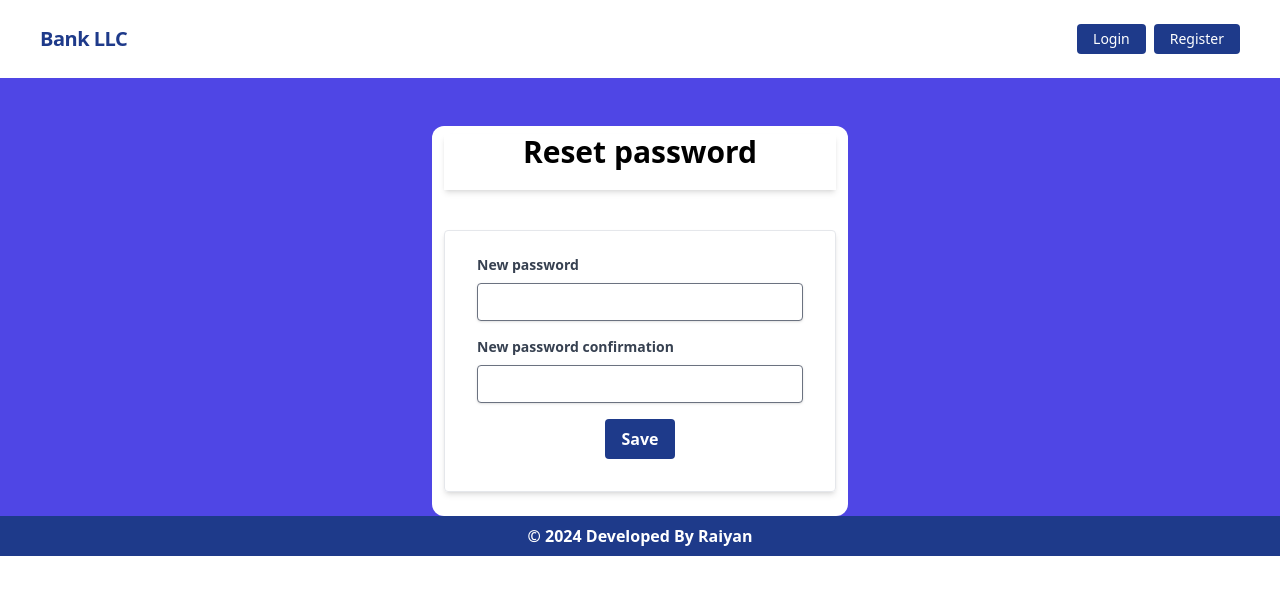
After one commit to coderboy-raiyan/Bank-Management-System, a Django app: page /accounts/change-password/ in a window 1280 px wide. The commit adds this page. Shown: the top 595 px of the page. Run offline with Django 4.2, Linux system fonts and the light colour scheme; some libraries are stand-ins or nearby versions.

Commit message:
all functionalities done

```diff
--- /dev/null
+++ b/accounts/templates/accounts/change_password.html
@@ -0,0 +1,38 @@
+{% extends 'base.html' %}
+
+{% block body %}
+{% if form.non_field_errors %}
+{% for error in form.non_field_errors %}
+<div class="bg-red-100 border border-red-400 text-red-700 px-4 py-3 rounded relative mt-2" role="alert">
+    <p class="font-bold">Error!</p>
+    <p class="block sm:inline">{{ error }}</p>
+</div>
+{% endfor %} {% endif %}
+<div class="grid grid-cols-3 gap-4">
+    <div></div>
+    <div class="py-2 px-3 rounded-xl bg-white mt-12">
+        <h1 class="font-bold text-3xl text-center pb-5 shadow-md">Reset password</h1>
+        <div class="w-full mt-10">
+            <form method="post" class="shadow-md border border-gray-200 rounded px-8 pt-6 pb-8 mb-4">
+                {% csrf_token %} {% for hidden_field in form.hidden_fields %} {{ hidden_field.errors }} {{ hidden_field }} {% endfor %}
+                {% for field in form.visible_fields %}
+                <div class="mb-4">
+                    <label class="block text-gray-700 text-sm font-bold mb-2" for="{{ field.id_for_label }}">
+                        {{ field.label }}
+                    </label>
+                    <input class="shadow appearance-none border border-gray-500 rounded w-full py-2 px-3 text-gray-700 leading-tight focus:outline-none focus:shadow-outline" name="{{ field.name }}" id="{{ field.id_for_label }}" type="{{ field.widget_type }}">
+                </div>
+                {% if field.errors %} {% for error in field.errors %}
+                <p class="text-red-600 text-sm italic pb-2">{{ error }}</p>
+                {% endfor %} {% endif %} {% endfor %}
+
+                <div class="flex items-center justify-center w-full">
+                    <button class="bg-blue-900 hover:bg-blue-700 text-white font-bold py-2 px-4 rounded focus:outline-none focus:shadow-outline" type="submit">
+                Save
+            </button>
+                </div>
+            </form>
+        </div>
+    </div>
+</div>
+{% endblock body %}
--- a/accounts/templates/accounts/profile.html
+++ b/accounts/templates/accounts/profile.html
@@ -17,6 +17,9 @@
 <div class="bg-white px-3 py-4 rounded-xl my-6">
 
     <h4 class="font-bold text-3xl text-left pb-5">Account NO: {{request.user.account.account_no}}</h4>
+    <a href="{%url 'change_pass'%}">
+        Change Password
+    </a>
     <h1 class="font-bold text-3xl text-center pb-5">Update Profile Information</h1>
     <div class="w-full mt-10">
         <form method="post" class="bg-white shadow-md rounded px-8 pt-6 pb-8 mb-4">
--- a/accounts/urls.py
+++ b/accounts/urls.py
@@ -1,9 +1,10 @@
 from django.urls import path
-from .views import UserSignupView, UserSignInView, UserLogoutView, UserProfileView
+from .views import UserSignupView, UserSignInView, UserLogoutView, UserProfileView, change_password
 
 urlpatterns = [
     path("signup/", UserSignupView.as_view(), name="signup"),
     path("signin/", UserSignInView.as_view(), name="signin"),
     path("profile/", UserProfileView.as_view(), name="profile"),
+    path("change-password/", change_password, name="change_pass"),
     path("logout/", UserLogoutView.as_view(), name="logout"),
 ]
--- a/accounts/views.py
+++ b/accounts/views.py
@@ -2,9 +2,11 @@ from django.shortcuts import render, redirect
 from .forms import UserSignupForm, UserUpdateForm
 from django.views.generic import FormView, View
 from django.urls import reverse_lazy
-from django.contrib.auth import login
+from django.contrib.auth.forms import SetPasswordForm
 from django.contrib.auth.views import LoginView, LogoutView
 from django.contrib import messages
+from django.contrib.auth import authenticate, login, logout, update_session_auth_hash
+from transactions.utils.sendEmail import send_transaction_emails
 # Create your views here.
 
 
@@ -49,3 +51,23 @@ class UserProfileView(View):
             messages.success(self.request, "Profile updated Successfully")
             return redirect("profile")
         return render(request, self.template_name, {"form": form})
+
+
+def change_password(request):
+    if (request.method == "POST"):
+        form = SetPasswordForm(request.user, data=request.POST)
+        if form.is_valid():
+            form.save()
+            update_session_auth_hash(request, form.user)
+            send_transaction_emails(
+                request.user,
+                request.user.email,
+                f"Password A/C {request.user.account.account_no}",
+                f"""Your password has been changed""")
+            messages.success(request, "Password changed successfully")
+            return redirect("profile")
+
+    else:
+        form = SetPasswordForm(user=request.user)
+
+    return render(request, "accounts/change_password.html", {"form": form, "type": "Change Password"})
--- a/bank_management/settings.py
+++ b/bank_management/settings.py
@@ -44,7 +44,9 @@ INSTALLED_APPS = [
     'django.contrib.humanize',
     'accounts',
     'core',
-    'transactions'
+    'transactions',
+    "crispy_forms",
+    "crispy_bootstrap5",
 ]
 
 MIDDLEWARE = [
```
